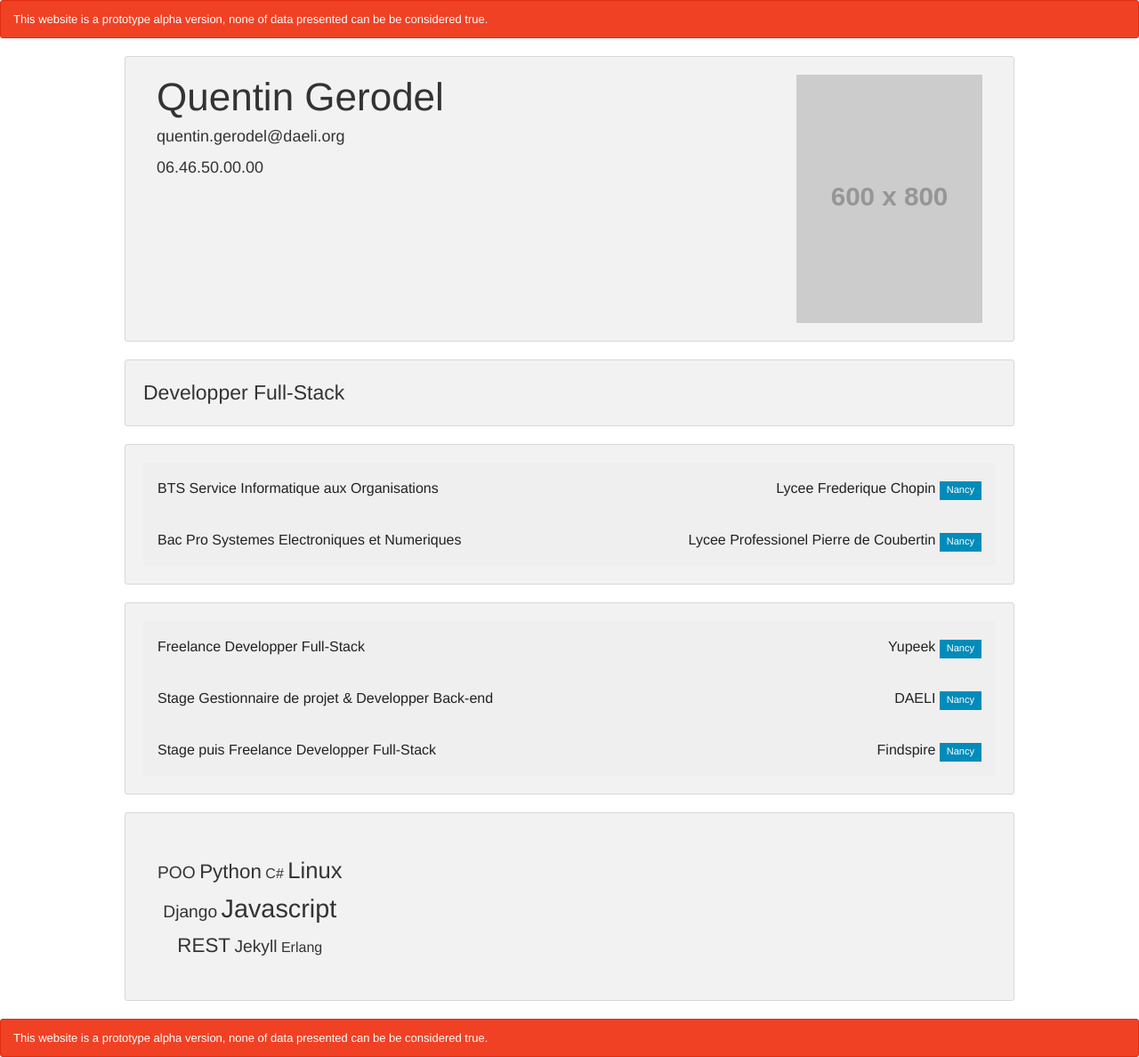
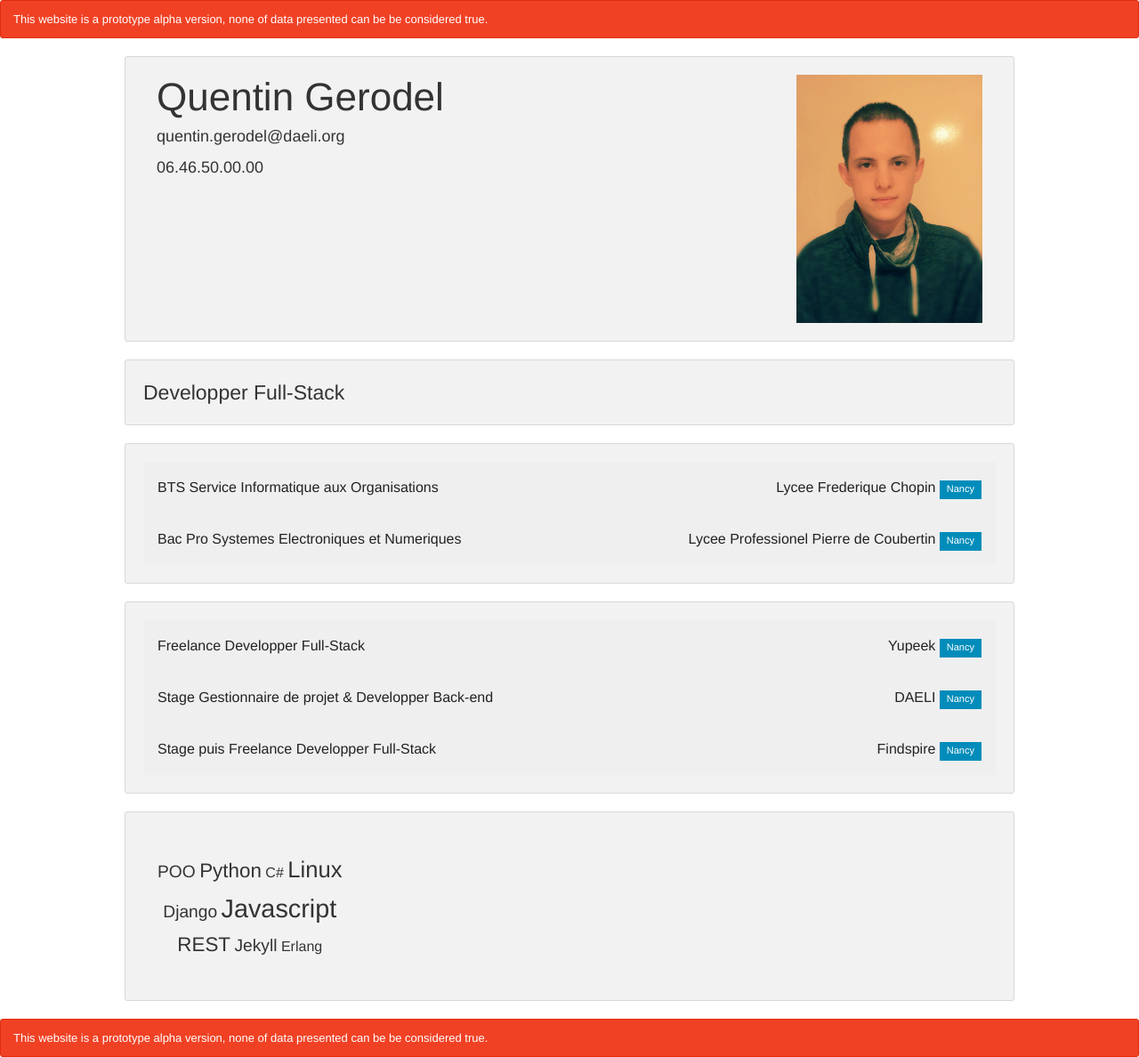
Before and after one commit to Swizz/swizz.github.io, a Jekyll site: the page built from index.html, in a window 1280 px wide. Shown: the whole page at 89% size. Built offline with Jekyll 4.4.1, drawn with Linux system fonts in a browser that asks for light colours.

Commit message:
Add profile picture

```diff
--- a/_data/profile.yml
+++ b/_data/profile.yml
@@ -1,6 +1,6 @@
 name: Quentin Gerodel
 
-picture: http://placehold.it/600x800/007dbb/FFFFFF/&text=Profile
+picture: /img/profile_pic.jpg
 
 email: quentin.gerodel@daeli.org
 tel: 06.46.50.00.00
```
Also changed, not shown: img/profile_pic.jpg (added), 1 other file.
